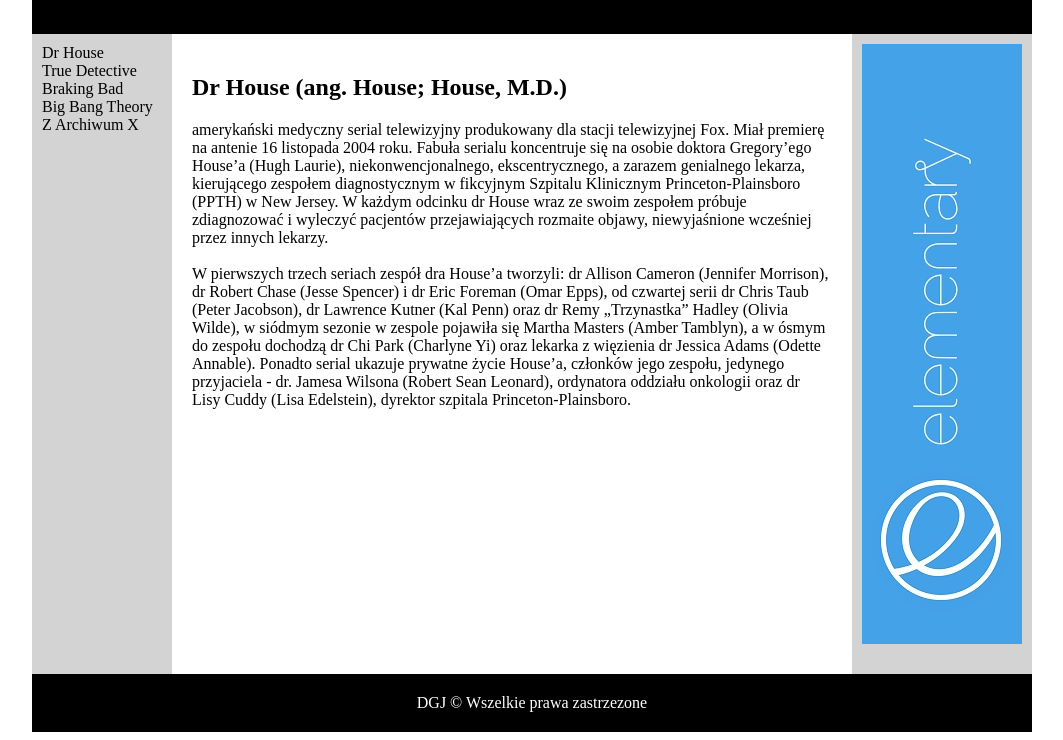
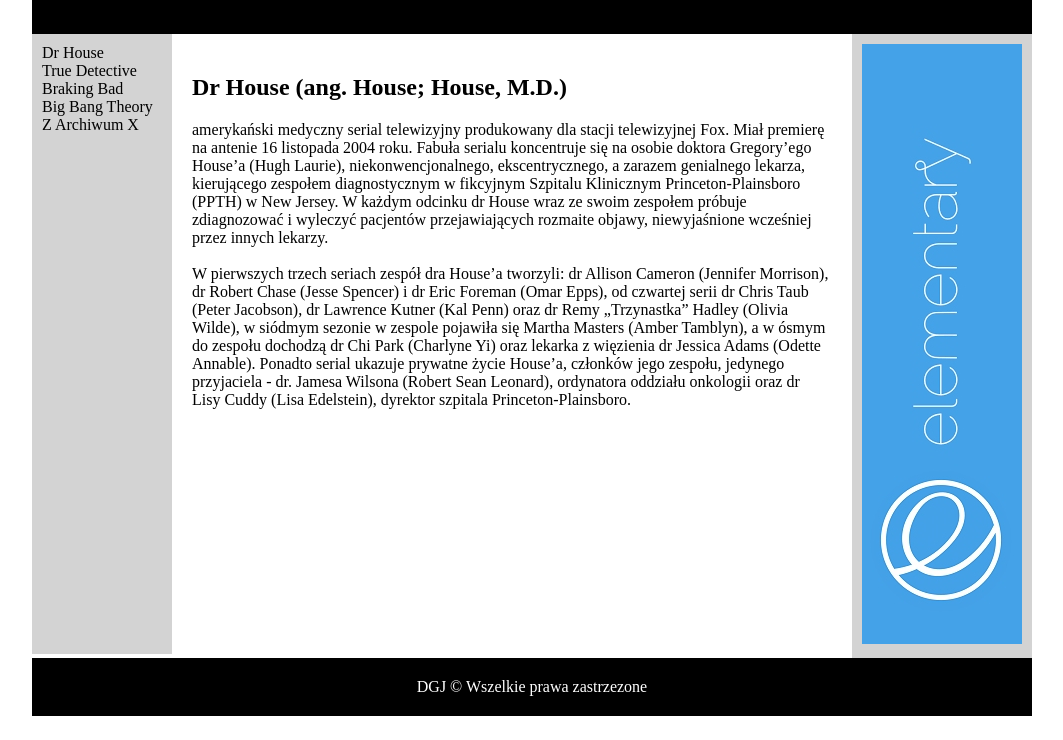
Before and after one commit to dgocja/WWW, a plain HTML site: page html2/divy.html in a window 1280 px wide. Shown: the part 84-824 px from the top of the page, without its empty margins (108-1171 px from the left). Drawn offline with Linux system fonts and the light colour scheme.

Commit message:
Conteiner

```diff
--- a/html2/divy.html
+++ b/html2/divy.html
@@ -26,7 +26,7 @@
 		float: left;
 		background-color: lightgray;
 		width: 120px;
-		min-height: 620px;
+		min-height: 600px;
 		padding: 10px;
 	}
 	#content
@@ -39,7 +39,7 @@
 	{
 		float: left;
 		width: 160px;
-		min-height: 620px;
+		min-height: 600px;
 		padding: 10px;
 		background-color: lightgray;
 	}
```
